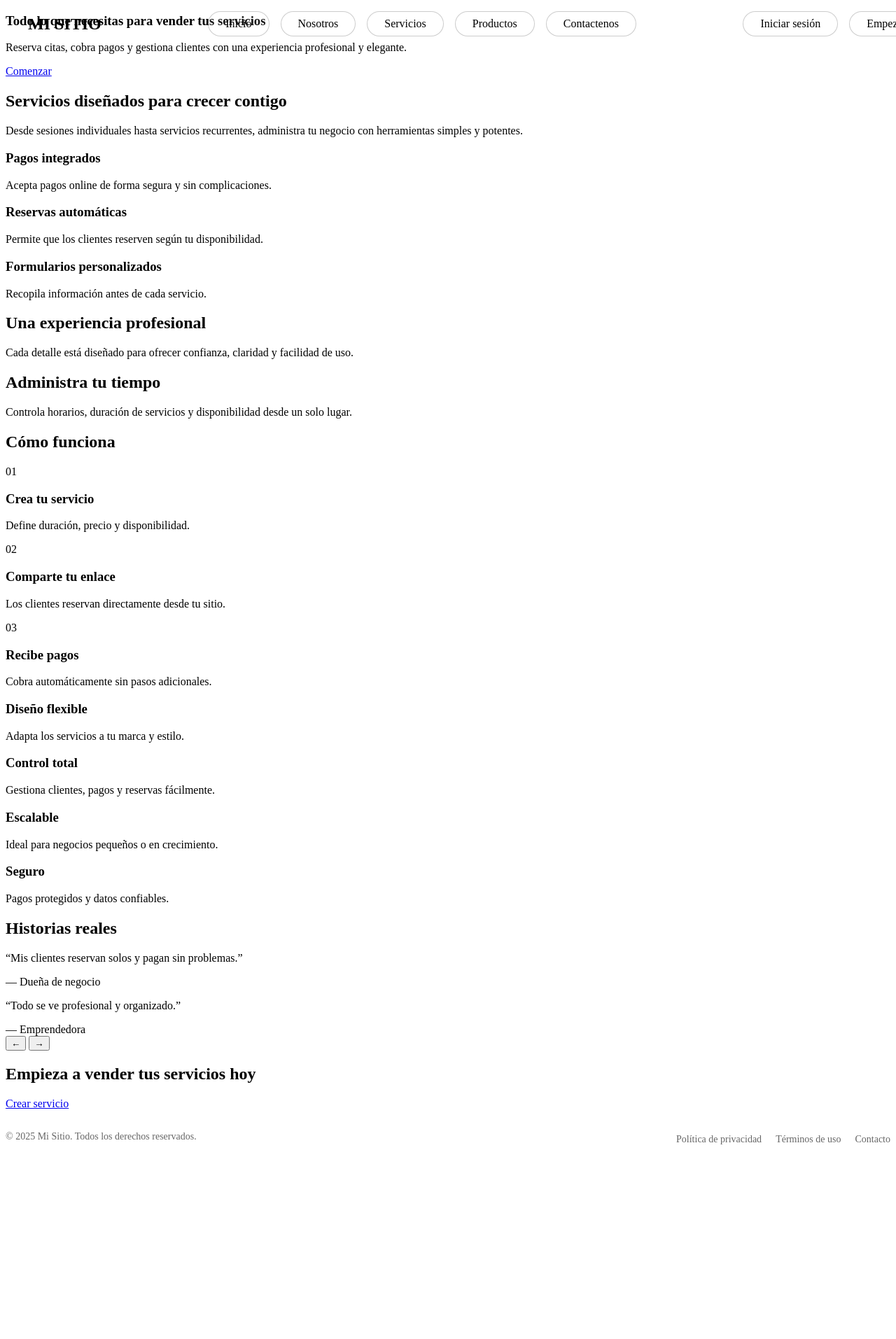
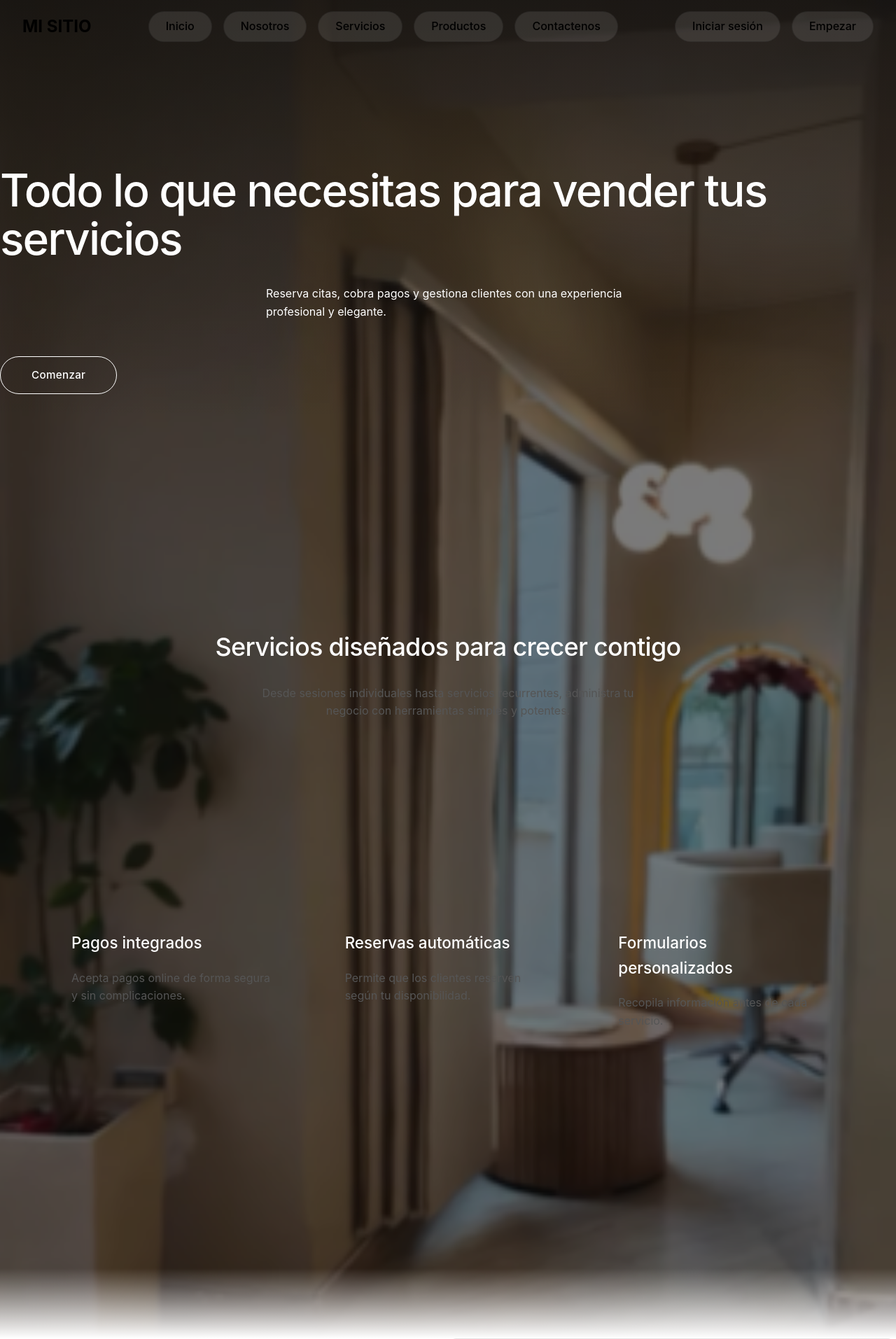
Before and after one commit to AstridCarolinaAr/MONAPP, a Django app: page / in a window 1280 px wide. Shown: the top 1913 px of the page at 70% size. Before the commit the page ends 1635 px from the top, so only its background shows below. Run offline with Django 5.2, Linux system fonts and the light colour scheme; some libraries are stand-ins or nearby versions.

Commit message:
fix: se arreglo los js y css de panel administrativo e index

```diff
--- a/core/Templates/core/index.html
+++ b/core/Templates/core/index.html
@@ -9,7 +9,7 @@
 Servicios
 {% endblock %}
 {% block extra_css %}
-<link rel="stylesheet" href="{% static 'core/css/panel_admin_base.css' %}">
+<link rel="stylesheet" href="{% static 'core/css/index.css' %}">
 {% endblock %}
 
 {# ===============================
@@ -164,7 +164,7 @@ Servicios
     <a href="#" class="sq-btn dark">Crear servicio</a>
 </section>
 {% block extra_js %}
-<script src="{% static 'core/js/panel_admin_base.js' %}"></script>
+<script src="{% static 'core/js/index.js' %}"></script>
 {% endblock %}
 
 {% endblock %}
--- /dev/null
+++ b/core/static/core/css/index.css
@@ -0,0 +1,381 @@
+/* -------------------- RESET -------------------- */
+* {
+    margin: 0;
+    padding: 0;
+    box-sizing: border-box;
+}
+
+html {
+    scroll-behavior: smooth;
+}
+
+body {
+    font-family: -apple-system, BlinkMacSystemFont, "Segoe UI",
+                 Roboto, Helvetica, Arial, sans-serif;
+    color: #111;
+    background: #ffffff;
+    line-height: 1.6;
+}
+
+/* -------------------- GLOBAL -------------------- */
+
+.sq-container {
+    max-width: 1140px;
+    margin: 0 auto;
+    padding: 0 32px;
+}
+
+.sq-btn {
+    display: inline-block;
+    padding: 14px 44px;
+    border-radius: 999px;
+    border: 1px solid #111;
+    text-decoration: none;
+    color: #111;
+    font-weight: 500;
+    transition: all 0.3s ease;
+    font-size: 0.95rem;
+    letter-spacing: 0.02em;
+}
+
+.sq-btn:hover {
+    background: #111;
+    color: #fff;
+}
+
+.sq-btn.dark {
+    background: #111;
+    color: #fff;
+}
+
+.sq-btn.dark:hover {
+    background: #000;
+}
+
+/* -------------------- HERO -------------------- */
+.sq-hero-bg {
+    min-height: 120vh;
+    background-image: url("../img/fondo-.minimalista.jpg");
+    background-size: cover;
+    background-position: center;
+    background-repeat: no-repeat;
+    position: relative;
+    min-height: 160vh;
+    display: flex;
+    flex-direction: column;
+    justify-content: center;
+    padding-bottom: 220px;
+}
+.sq-hero-bg::before {
+    content: "";
+    position: absolute;
+    inset: 0;
+    background: rgba(15, 15, 15, 0.55);
+}
+
+.sq-hero,
+.sq-intro,
+.sq-services {
+    position: relative;
+    z-index: 2;
+}
+
+.sq-intro {
+    background: transparent;
+}
+
+.sq-hero h1,
+.sq-hero p,
+.sq-intro h2,
+.sq-intro p,
+.sq-card h3,
+.sq-card p {
+    color: #fff;
+}
+.sq-hero {
+    min-height: 100vh;
+    display: flex;
+    align-items: center;
+    justify-content: center;
+    padding-top: 160px;
+    padding-bottom: 160px;
+
+    /* Overlay oscuro estilo Squarespace */
+    position: relative;
+}
+
+.sq-hero::before {
+    content: "";
+    position: absolute;
+    inset: 0;
+    top: 0;
+    left: 0;
+    width: 100%;
+    height: 100%;
+    background:
+        linear-gradient(
+            to bottom,
+            rgba(15,15,15,0.65) 0%,
+            rgba(15,15,15,0.35) 30%,
+            rgba(15,15,15,0.15) 55%,
+            rgba(15,15,15,0) 75%
+        );
+    pointer-events: none;
+}
+
+.sq-hero-bg::after {
+    content: "";
+    position: absolute;
+    bottom: 0;
+    left: 0;
+    width: 100%;
+    height: 100px;
+    background: linear-gradient(
+        to bottom,
+        rgba(15,15,15,0),
+        #ffffff
+    );
+    pointer-events: none;
+}
+
+
+.sq-hero-inner {
+    position: relative;
+    z-index: 2;
+    color: #ffffff;
+}
+.sq-hero h1 {
+    font-size: clamp(2.75rem, 5vw, 4rem);
+    line-height: 1.08;
+    font-weight: 500;
+    letter-spacing: -0.03em;
+}
+
+.sq-hero p {
+    margin-top: 32px;
+    max-width: 520px;
+    margin-left: auto;
+    margin-right: auto;
+}
+
+.sq-hero .sq-btn {
+    margin-top: 50px;
+    border-color: #fff;
+    color: #fff;
+}
+
+/* -------------------- INTRO -------------------- */
+.sq-intro {
+    padding-top: 96px;
+    padding-bottom: 120px;
+    background: transparent;
+    text-align: center;
+}
+
+.sq-intro h2 {
+    font-size: 2.25rem;
+    font-weight: 500;
+    letter-spacing: -0.02em;
+}
+
+.sq-intro p {
+    margin-top: 24px;
+    max-width: 560px;
+    margin-left: auto;
+    margin-right: auto;
+    color: #555;
+}
+
+/* -------------------- SERVICES GRID -------------------- */
+.sq-services {
+
+    padding-top: 180px;
+    padding-bottom: 220px;
+    background: transparent;
+}
+
+.sq-grid-3 {
+    display: grid;
+    grid-template-columns: repeat(auto-fit, minmax(280px, 1fr));
+    gap: 96px;
+}
+
+.sq-card h3 {
+    font-size: 1.4rem;
+    font-weight: 500;
+}
+
+.sq-card p {
+    margin-top: 20px;
+    color: #555;
+    max-width: 320px;
+}
+
+/* -------------------- SPLIT SECTIONS -------------------- */
+.sq-split {
+    display: grid;
+    grid-template-columns: 1fr 1fr;
+    min-height: 75vh;
+}
+
+.sq-split.reverse {
+    direction: rtl;
+}
+
+.sq-split.reverse > * {
+    direction: ltr;
+}
+
+.sq-text {
+    padding: 120px;
+    display: flex;
+    flex-direction: column;
+    justify-content: center;
+}
+
+.sq-text h2 {
+    font-size: 2.3rem;
+    font-weight: 500;
+}
+
+.sq-text p {
+    margin-top: 25px;
+    color: #555;
+}
+
+.sq-image {
+  width: 100%;
+    min-height: 420px;        /* Altura visible de la imagen */
+    background-size: cover;   /* Cubre todo el bloque */
+    background-position: center;
+    background-repeat: no-repeat;
+    border-radius: 12px;
+}
+
+.placeholder-1 {
+    background: #e5e5e5;
+}
+
+.placeholder-2 {
+    background: #dcdcdc;
+}
+
+/* -------------------- STEPS -------------------- */
+.sq-steps {
+    padding: 140px 0;
+    background: #fafafa;
+}
+
+.sq-steps h2 {
+    text-align: center;
+    font-size: 2.3rem;
+    font-weight: 500;
+    margin-bottom: 100px;
+}
+
+.sq-step span {
+    font-size: 0.9rem;
+    color: #999;
+    letter-spacing: 2px;
+}
+
+.sq-step h3 {
+    margin-top: 15px;
+    font-size: 1.3rem;
+    font-weight: 500;
+}
+
+.sq-step p {
+    margin-top: 15px;
+    color: #555;
+}
+
+/* -------------------- BENEFITS -------------------- */
+.sq-benefits {
+    padding: 140px 0;
+}
+
+.sq-grid-2 {
+    display: grid;
+    grid-template-columns: repeat(auto-fit, minmax(350px, 1fr));
+    gap: 80px;
+}
+
+.sq-benefits h3 {
+    font-size: 1.4rem;
+    font-weight: 500;
+}
+
+.sq-benefits p {
+    margin-top: 18px;
+    color: #555;
+}
+
+/* -------------------- TESTIMONIALS -------------------- */
+.sq-testimonials {
+    padding: 140px 40px;
+    text-align: center;
+    background: #fafafa;
+}
+
+.sq-testimonials h2 {
+    font-size: 2.3rem;
+    font-weight: 500;
+}
+
+.sq-testimonial {
+    max-width: 700px;
+    margin: 70px auto;
+    display: none;
+}
+
+.sq-testimonial.active {
+    display: block;
+}
+
+.sq-testimonial p {
+    font-size: 1.25rem;
+}
+
+.sq-testimonial span {
+    display: block;
+    margin-top: 25px;
+    color: #777;
+}
+
+.sq-controls button {
+    background: none;
+    border: none;
+    font-size: 1.6rem;
+    cursor: pointer;
+    margin: 0 20px;
+}
+
+/* -------------------- CTA FINAL -------------------- */
+.sq-cta {
+    padding: 160px 40px;
+    text-align: center;
+}
+
+.sq-cta h2 {
+    font-size: 2.6rem;
+    font-weight: 500;
+    margin-bottom: 50px;
+}
+
+/* -------------------- RESPONSIVE -------------------- */
+@media (max-width: 900px) {
+
+    .sq-split {
+        grid-template-columns: 1fr;
+    }
+
+    .sq-text {
+        padding: 80px 40px;
+    }
+
+    .sq-hero {
+        min-height: auto;
+        padding: 120px 40px;
+    }
+}
```
Also changed, not shown: core/static/core/js/index.js (added, +68 -0 lines).
